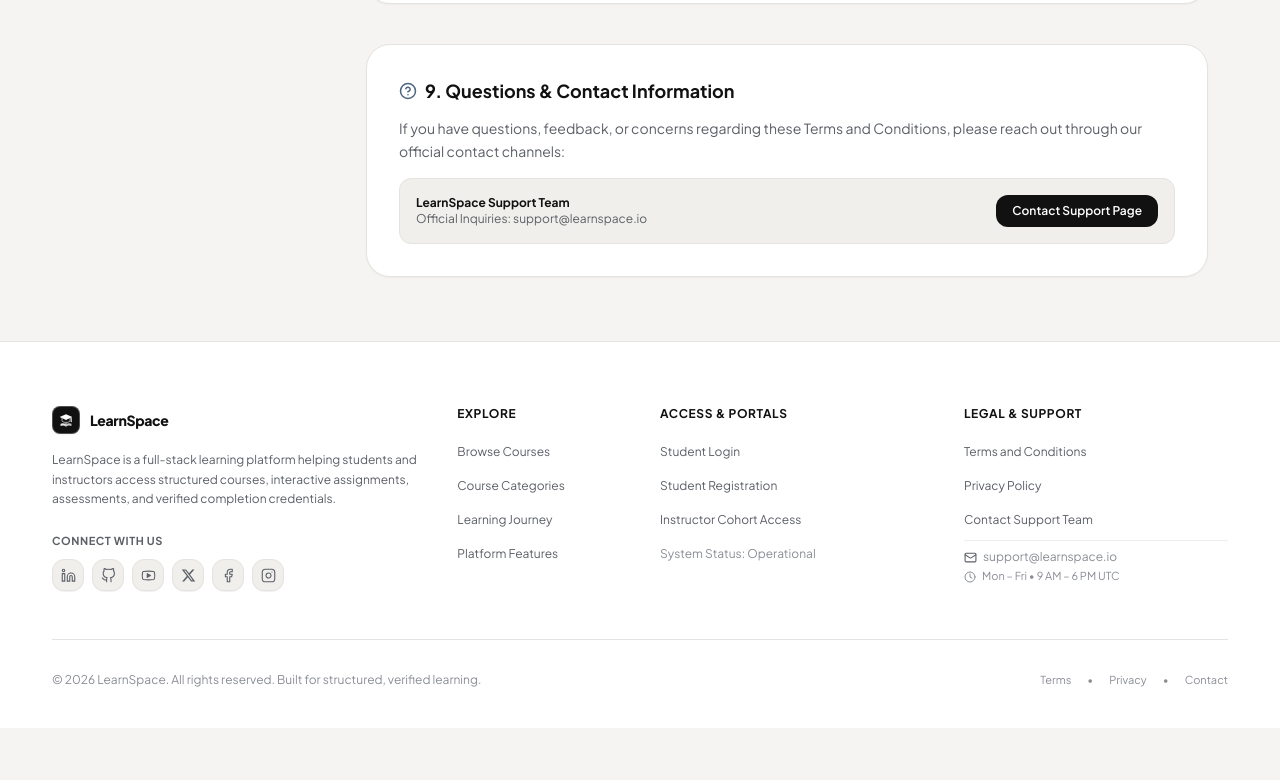
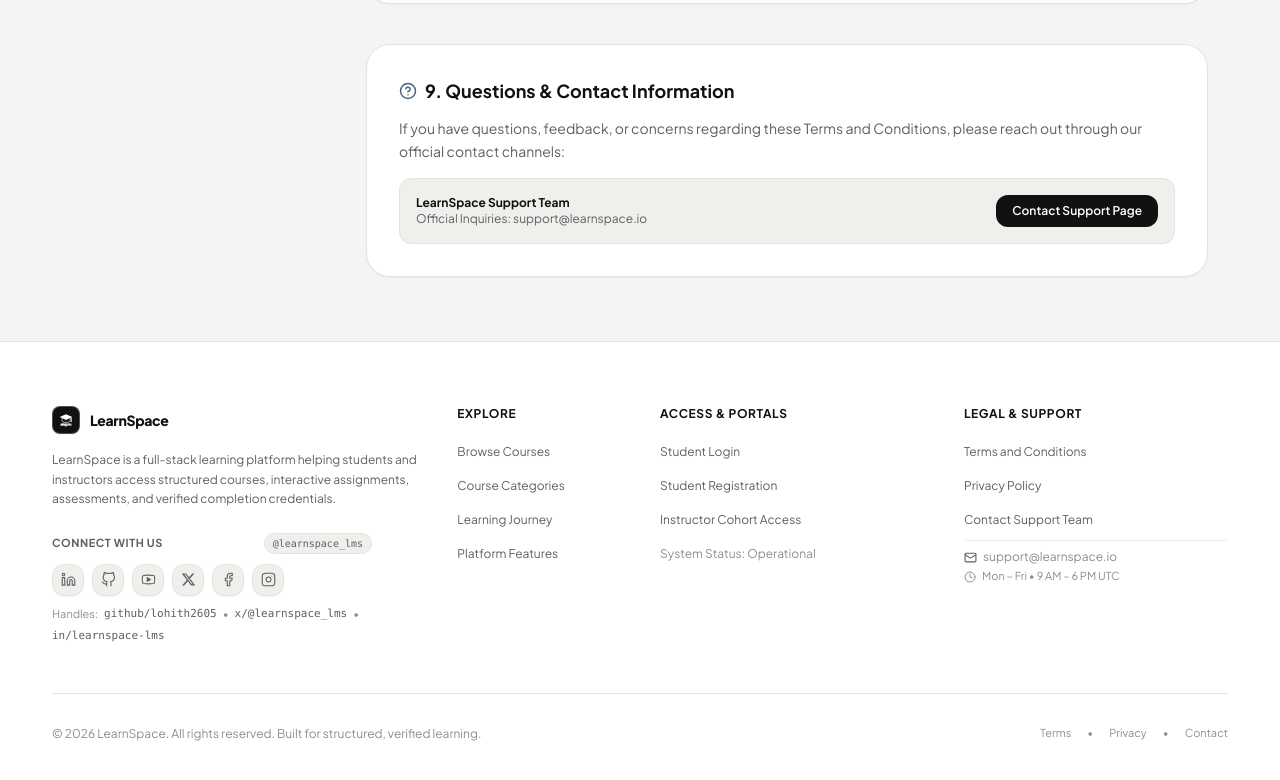
Before and after one commit to lohith2605/LMS-portal, a React (Vite) app in the folder frontend/: page /terms in a window 1280 px wide. Shown: the part 2435-3215 px from the top of the page. Before the commit the page ends 3163 px from the top, so only its background shows below. Built offline with nearby package versions, Linux system fonts and the light colour scheme; no server answers.

Commit message:
feat(ui): add dummy social media handles to footer

```diff
--- a/frontend/src/components/Footer.jsx
+++ b/frontend/src/components/Footer.jsx
@@ -49,11 +49,16 @@ export default function Footer({ onOpenAuth, brandName = 'LearnSpace' }) {
               LearnSpace is a full-stack learning platform helping students and instructors access structured courses, interactive assignments, assessments, and verified completion credentials.
             </p>
 
-            {/* Social Media Channels */}
+            {/* Social Media Channels & Handles */}
             <div className="pt-2">
-              <span className="text-[11px] font-bold uppercase tracking-wider text-secondary block mb-2.5">
-                Connect With Us
-              </span>
+              <div className="flex items-center justify-between mb-2.5 max-w-xs">
+                <span className="text-[11px] font-bold uppercase tracking-wider text-secondary">
+                  Connect With Us
+                </span>
+                <span className="text-[10px] font-mono font-medium text-secondary bg-surface-subtle px-2 py-0.5 rounded-full border border-border-subtle">
+                  @learnspace_lms
+                </span>
+              </div>
               <div className="flex items-center gap-2 flex-wrap" role="list" aria-label="Social media links">
                 {SOCIAL_LINKS.map((social) => {
                   const isConfigured = Boolean(social.url);
@@ -65,10 +70,16 @@ export default function Footer({ onOpenAuth, brandName = 'LearnSpace' }) {
                         href={social.url}
                         target="_blank"
                         rel="noopener noreferrer"
-                        aria-label={social.ariaLabel}
-                        className="w-8 h-8 rounded-xl bg-surface-subtle border border-border-subtle flex items-center justify-center text-secondary hover:text-primary hover:border-primary/40 hover:bg-surface-elevated transition-all shadow-2xs hover-lift focus:outline-none focus:ring-2 focus:ring-accent"
+                        title={`${social.name}: ${social.handle || social.name}`}
+                        aria-label={`${social.ariaLabel}${social.handle ? ` (${social.handle})` : ''}`}
+                        className="group relative w-8 h-8 rounded-xl bg-surface-subtle border border-border-subtle flex items-center justify-center text-secondary hover:text-primary hover:border-primary/40 hover:bg-surface-elevated transition-all shadow-2xs hover-lift focus:outline-none focus:ring-2 focus:ring-accent"
                       >
                         <SocialIcon platform={social.id} size={15} />
+                        {social.handle && (
+                          <span className="pointer-events-none absolute -top-8 left-1/2 -translate-x-1/2 opacity-0 group-hover:opacity-100 transition-all duration-150 bg-neutral-900 text-white text-[10px] font-medium py-0.5 px-2 rounded-md whitespace-nowrap shadow-md z-20">
+                            {social.handle}
+                          </span>
+                        )}
                       </a>
                     );
                   }
@@ -87,6 +98,37 @@ export default function Footer({ onOpenAuth, brandName = 'LearnSpace' }) {
                     </button>
                   );
                 })}
+              </div>
+
+              {/* Visible Dummy Social Media Handles */}
+              <div className="mt-2.5 text-[11px] text-tertiary flex items-center gap-1.5 flex-wrap">
+                <span>Handles:</span>
+                <a
+                  href={SOCIAL_LINKS.find((s) => s.id === 'github')?.url}
+                  target="_blank"
+                  rel="noopener noreferrer"
+                  className="font-mono text-secondary hover:text-primary transition-colors underline-offset-2 hover:underline"
+                >
+                  github/lohith2605
+                </a>
+                <span>&bull;</span>
+                <a
+                  href={SOCIAL_LINKS.find((s) => s.id === 'twitter')?.url}
+                  target="_blank"
+                  rel="noopener noreferrer"
+                  className="font-mono text-secondary hover:text-primary transition-colors underline-offset-2 hover:underline"
+                >
+                  x/@learnspace_lms
+                </a>
+                <span>&bull;</span>
+                <a
+                  href={SOCIAL_LINKS.find((s) => s.id === 'linkedin')?.url}
+                  target="_blank"
+                  rel="noopener noreferrer"
+                  className="font-mono text-secondary hover:text-primary transition-colors underline-offset-2 hover:underline"
+                >
+                  in/learnspace-lms
+                </a>
               </div>
             </div>
           </div>
--- a/frontend/src/config/socialLinks.js
+++ b/frontend/src/config/socialLinks.js
@@ -8,44 +8,44 @@ export const SOCIAL_LINKS = [
   {
     id: 'linkedin',
     name: 'LinkedIn',
-    // Set to official URL or leave null/placeholder
-    url: import.meta.env.VITE_SOCIAL_LINKEDIN_URL || null,
+    handle: '@learnspace-lms',
+    url: import.meta.env.VITE_SOCIAL_LINKEDIN_URL || 'https://linkedin.com/company/learnspace-lms',
     ariaLabel: 'Visit LearnSpace on LinkedIn (opens in new tab)',
-    placeholderNote: 'Official LinkedIn handle pending verification',
   },
   {
     id: 'github',
     name: 'GitHub',
+    handle: '@lohith2605',
     url: import.meta.env.VITE_SOCIAL_GITHUB_URL || 'https://github.com/lohith2605/LMS-portal',
     ariaLabel: 'Visit LearnSpace repository on GitHub (opens in new tab)',
   },
   {
     id: 'youtube',
     name: 'YouTube',
-    url: import.meta.env.VITE_SOCIAL_YOUTUBE_URL || null,
+    handle: '@learnspace_lms',
+    url: import.meta.env.VITE_SOCIAL_YOUTUBE_URL || 'https://youtube.com/@learnspace-lms',
     ariaLabel: 'Visit LearnSpace on YouTube (opens in new tab)',
-    placeholderNote: 'Official YouTube channel pending verification',
   },
   {
     id: 'twitter',
     name: 'X (formerly Twitter)',
-    url: import.meta.env.VITE_SOCIAL_TWITTER_URL || null,
+    handle: '@learnspace_lms',
+    url: import.meta.env.VITE_SOCIAL_TWITTER_URL || 'https://x.com/learnspace_lms',
     ariaLabel: 'Visit LearnSpace on X (opens in new tab)',
-    placeholderNote: 'Official X handle pending verification',
   },
   {
     id: 'facebook',
     name: 'Facebook',
-    url: import.meta.env.VITE_SOCIAL_FACEBOOK_URL || null,
+    handle: '@learnspace.lms',
+    url: import.meta.env.VITE_SOCIAL_FACEBOOK_URL || 'https://facebook.com/learnspace.lms',
     ariaLabel: 'Visit LearnSpace on Facebook (opens in new tab)',
-    placeholderNote: 'Official Facebook page pending verification',
   },
   {
     id: 'instagram',
     name: 'Instagram',
-    url: import.meta.env.VITE_SOCIAL_INSTAGRAM_URL || null,
+    handle: '@learnspace_lms',
+    url: import.meta.env.VITE_SOCIAL_INSTAGRAM_URL || 'https://instagram.com/learnspace_lms',
     ariaLabel: 'Visit LearnSpace on Instagram (opens in new tab)',
-    placeholderNote: 'Official Instagram profile pending verification',
   },
 ];
 
```
